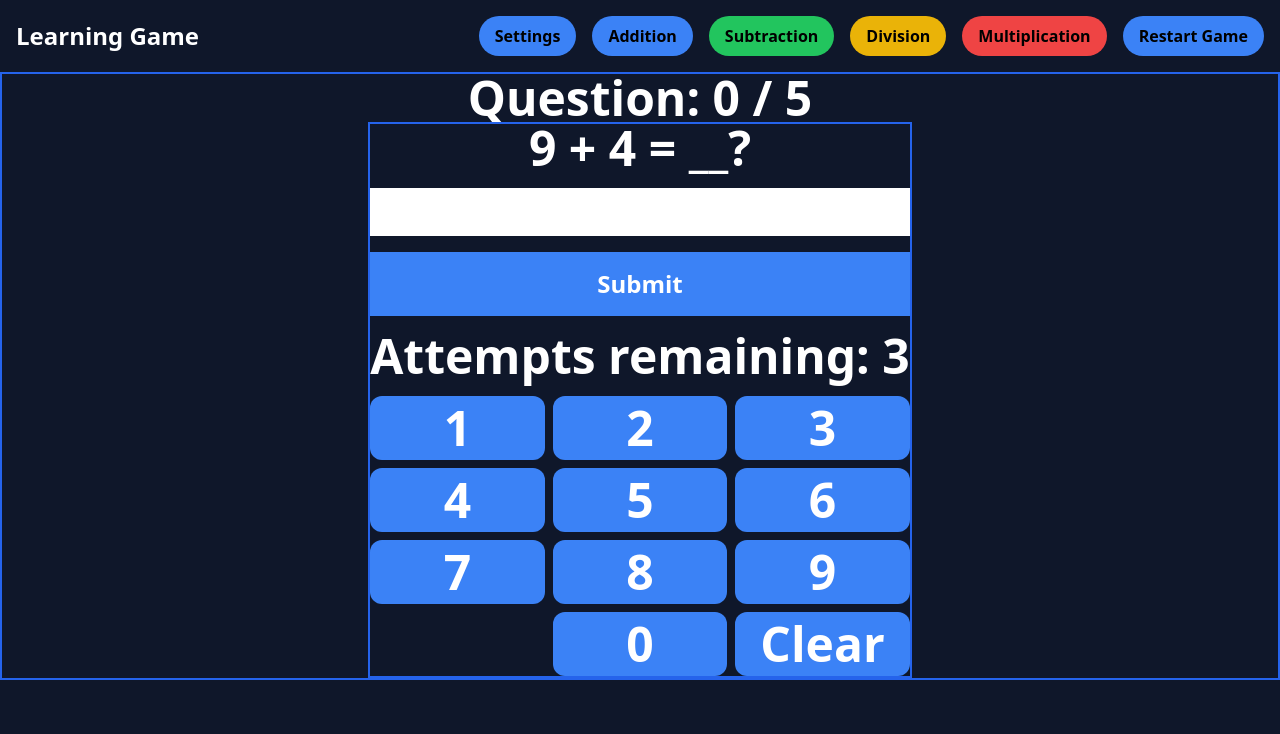
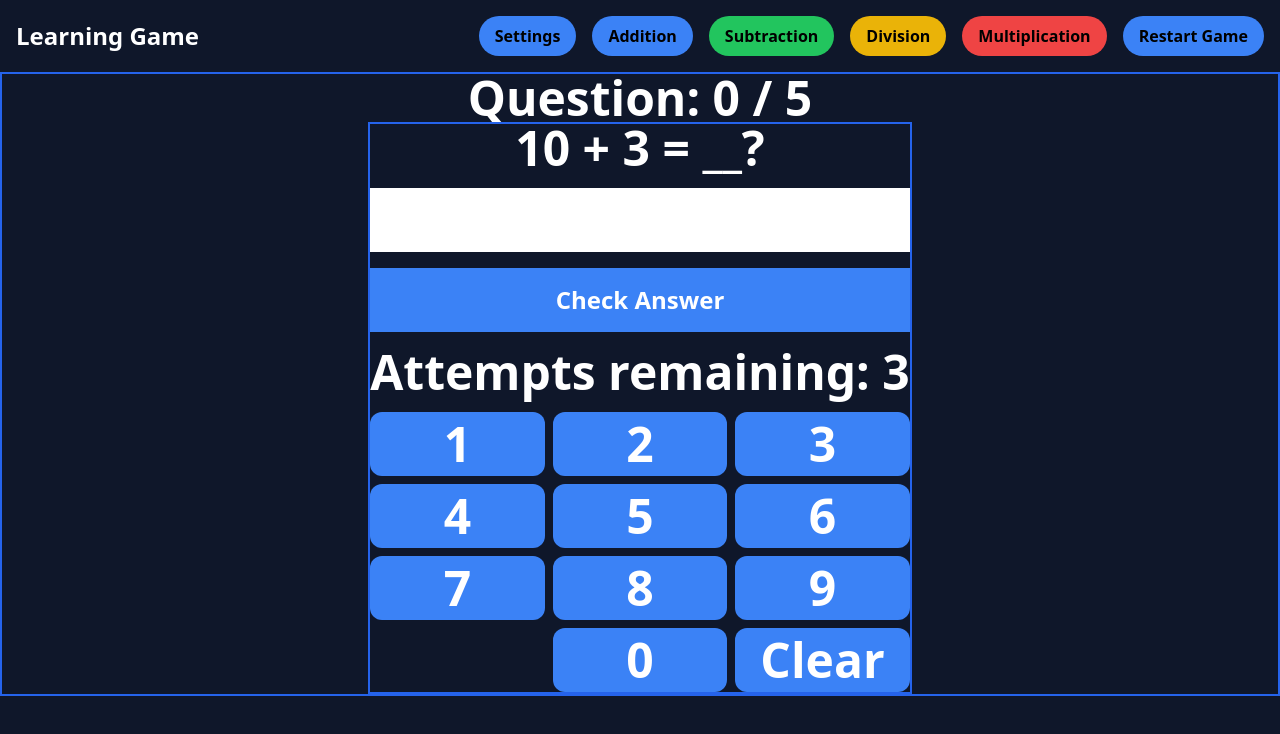
Before and after one commit to bartswierz/learning-game, a React (Vite) app: page / in a window 1280 px wide. Shown: the top 734 px of the page. Built offline with nearby package versions, Linux system fonts and the light colour scheme.

Commit message:
fixed answer check issue

```diff
--- a/src/App.tsx
+++ b/src/App.tsx
@@ -19,144 +19,27 @@ import Addition from "./components/ui/Addition";
 // TODO - Updating Settings isnt updating the game back to 0
 // TODO - Random numbers eventually end up being 1 and then stay at 1 for the rest of the game, could be rounding error
 // TODO - Game ends at an additional question (ex, 5 questions, game ends at 6)
+interface Settings {
+  numOneRange: { min: number; max: number };
+  numTwoRange: { min: number; max: number };
+  numOfAttempts: number;
+  numOfQuestions: number;
+}
+
 function App() {
-  // const [count, setCount] = useState(0);
-  // const [num1, setNum1] = useState(0);
-  // const [num2, setNum2] = useState(0);
-  // const [userAnswer, setUserAnswer] = useState<string | number>("");
-  // const [message, setMessage] = useState("");
-  // const [gameOver, setGameOver] = useState(false);
-  // const [correctAnswer, setCorrectAnswer] = useState(0);
-  // const [progress, setProgress] = useState<"Success" | "InProgress" | "Failed">(null);
-  // const [score, setScore] = useState(0);
-  // Custom settings for the game - These can be updated within the settings menu
-  // const [settings, setSettings] = useState({
-  //   numberOne: 10,
-  //   numberTwo: 10,
-  //   attempts: 3,
-  //   questions: 5,
-  // });
-
-  // Initialize the game when the component mounts - FIRST TIME ONLY
-  // useEffect(() => {
-  //   generateRandomNumbers(settings);
-  // }, []);
-
-  // TODO - pass in the number range from the settings menu
-  // Generate two random numbers between 1 and 10
-  // const generateRandomNumbers = (settings: Settings) => {
-  //   const { numberOne, numberTwo } = settings;
-  //   const newNum1 = Math.floor(Math.random() * numberOne) + 1;
-  //   const newNum2 = Math.floor(Math.random() * numberTwo) + 1;
-
-  //   console.log("newNum1", newNum1);
-  //   console.log("newNum2", newNum2);
-
-  //   setSettings({
-  //     ...settings,
-  //     numberOne: newNum1,
-  //     numberTwo: newNum2,
-  //   });
-  //   setCorrectAnswer(numberOne + numberTwo);
-  // };
-
-  // TODO - set this as a UTILS function - 3 params(numberOne, numberTwo, userAnswer)
-  // Check if the user's answer is correct
-  // const checkAnswer = () => {
-  //   const sum = settings.numberOne + settings.numberTwo;
-  //   const userGuess = parseInt(userAnswer, 10);
-
-  //   // CORRECT GUESS
-  //   if (userGuess === sum) {
-  //     console.log("CORRECT GUESS Sum = ", sum);
-  //     //TODO - update the score by +1 and generate new numbers
-  //     setScore((score) => score + 1);
-
-  //     //check if the user has answered all the questions
-  //     // setMessage("Correct! You win!");
-  //     // TODO - success should only be set if the user has answered all the questions(matches the limit of questions)
-  //     if (settings.questions === score) {
-  //       console.log(`User has answered all ${settings.questions} questions. Good Job!`);
-  //       setProgress("Success");
-  //     }
-  //     setGameOver(true);
-  //   } else {
-  //     // INCORRECT GUESS, DECREASE ATTEMPTS BY 1
-  //     setSettings({
-  //       ...settings,
-  //       attempts: settings.attempts - 1,
-  //     });
-  //     // setAttempts(attempts - 1);
-  //     // USER RAN OUT OF ATTEMPTS - GAME OVER
-  //     if (settings.attempts === 1) {
-  //       console.log("GAME OVER");
-  //       // setMessage(`Incorrect. \nThe correct answer is ${sum}. \nGame over.`);
-  //       setGameOver(true);
-  //       setProgress("Failed");
-  //     } else {
-  //       setMessage(`Incorrect. ${settings.attempts - 1} ${settings.attempts === 2 ? "attempt" : "attempts"} left.`);
-  //     }
-  //   }
-  // };
-
-  // Handle user input
-  // const handleChange = (e) => {
-  //   setUserAnswer(e.target.value);
-  // };
-
-  // const handleClick = (num: string) => {
-  //   setUserAnswer((userAnswer) => userAnswer + num);
-  // };
-
-  // // Resets Game
-  // const handleGameReset = () => {
-  //   setSettings({
-  //     ...settings,
-  //     attempts: 3,
-  //   });
-  //   setMessage("");
-  //   setGameOver(false);
-  //   generateRandomNumbers(settings);
-  //   setUserAnswer("");
-  // };
-
-  // TODO - User will click on a number range to select the range of numbers to use in the game (1-10, 1-20, ..., 1-100)
-  // const handleNumberRange = () => {};
-
-  // const gridListStyle =
-  //   "w-full bg-blue-500 text-white text-center px-4 py-2 rounded-xl hover:bg-blue-700 transition-color duration-300";
-
-  // const handleNumberLimit = (e) => {
-  //   // e.preventDefault();
-  //   // console.log(e);
-  // };
-
-  // User is able to set the number of attempts and number values they want to have in the game
-  // const handleSettings = (e) => {
-  //   e.preventDefault();
-  //   // console.log('e.target.elements["numberOne"]', e.target.elements["numberOne"].value);
-  //   // console.log('e.target.elements["numberTwo"]', e.target.elements["numberTwo"].value);
-  //   // console.log('e.target.elements["questions"]', e.target.elements["questions"].value);
-  //   // console.log('e.target.elements["attempts"]', e.target.elements["attempts"].value);
-  //   setSettings({
-  //     numberOne: e.target.elements["numberOne"].value,
-  //     numberTwo: e.target.elements["numberTwo"].value,
-  //     questions: e.target.elements["questions"].value,
-  //     attempts: e.target.elements["attempts"].value,
-  //   });
-
-  //   setGameOver(false);
-  //   generateRandomNumbers(settings);
-  //   // generateRandomNumbers(settings);
-  //   // TODO - refresh the game with the new settings
-  // };
+  const [settings, setSettings] = useState<Settings>({
+    numOneRange: { min: 1, max: 10 },
+    numTwoRange: { min: 1, max: 10 },
+    numOfAttempts: 3,
+    numOfQuestions: 5,
+  });
 
   return (
     <div className="bg-slate-900 text-white max-w-screen max-h-screen overflow-hiddenX overflow-y-hiddenX w-screenX h-screen">
       <Navbar />
 
       {/* MAIN CONTENT */}
-      <Addition />
+      <Addition settings={settings} />
     </div>
   );
 }
--- a/src/components/ui/Addition.tsx
+++ b/src/components/ui/Addition.tsx
@@ -1,32 +1,35 @@
 import { useState, useEffect } from "react";
 import { randomNumber, randomTwoNumbers, checkAnswer } from "@/utils";
 
-interface Settings {
-  numberOne: { min: number; max: number };
-  numberTwo: { min: number; max: number };
-  attempts: number;
-  questions: number;
+interface SettingsProps {
+  numOneRange: { min: number; max: number };
+  numTwoRange: { min: number; max: number };
+  numOfAttempts: number;
+  numOfQuestions: number;
 }
 
 // Addition Question Game
-const Addition = () => {
-  // Default values of the app
-  const [settings, setSettings] = useState<Settings>({
-    numberOne: { min: 1, max: 10 },
-    numberTwo: { min: 1, max: 10 },
-    attempts: 3,
-    questions: 5,
-  });
-  const [numberOne, setNumberOne] = useState(10);
-  const [numberTwo, setNumberTwo] = useState(10);
+const Addition = ({ settings }: SettingsProps) => {
+  const { numOneRange, numTwoRange, numOfAttempts, numOfQuestions } = settings;
+  const [attempts, setAttempts] = useState<number>(numOfAttempts);
+  const [numberOne, setNumberOne] = useState(0);
+  const [numberTwo, setNumberTwo] = useState(0);
+  const [correctAnswer, setCorrectAnswer] = useState<number>(numberOne + numberTwo);
+  // const [numberOne, setNumberOne] = useState(randomNumber(numOneRange.min, numOneRange.max));
+  // const [numberTwo, setNumberTwo] = useState(randomNumber(numTwoRange.min, numTwoRange.max));
   const [score, setScore] = useState(0);
   const [progress, setProgress] = useState<"Success" | "InProgress" | "Failed" | null>(null);
   const [gameOver, setGameOver] = useState(false);
-  const [userAnswer, setUserAnswer] = useState<string | number>("");
-  const [attempts, setAttempts] = useState(settings.attempts);
+  const [userAnswer, setUserAnswer] = useState<string>("");
 
-  const correctAnswer = checkAnswer(10, 10, userAnswer);
-  console.log("correct answer: ", correctAnswer);
+  useEffect(() => {
+    const { num1, num2 } = randomTwoNumbers(numOneRange, numTwoRange);
+    setNumberOne(num1);
+    setNumberTwo(num2);
+  }, []);
+  // useEffect(() => {}, [score]);
+  // const correctAnswer = checkAnswer(10, 10, userAnswer);
+  // console.log("correct answer: ", correctAnswer);
   // TODO - update settings, may not need to keep track of number 1 and 2 inside settings, instead replace this with the user's selected number range high and low for each value
   // const [settings, setSettings] = useState({
   //   numberOne: 10,
@@ -35,25 +38,21 @@ const Addition = () => {
   //   questions: 5,
   // });
 
+  // TODO - if gameOver is true, then we know the user has answered the question OR ran out of attempts,
   // Generates two random numbers upon app start
-  useEffect(() => {
-    const { num1, num2 } = randomTwoNumbers(settings.numberOne, settings.numberTwo);
-    // generateRandomNumbers(settings);
-    console.log("useEffect numbers: ", num1, num2);
-    // setSettings({
-    //   ...settings,
-    //   numberOne: num1,
-    //   numberTwo: num2,
-    // });
-    setNumberOne(num1);
-    setNumberTwo(num2);
-  }, []);
-
-  // FOR TESTING PURPOSES
-  useEffect(() => {
-    console.log("settings.numberOne", settings.numberOne);
-    console.log("settings.numberTwo", settings.numberTwo);
-  }, [settings]);
+  // useEffect(() => {
+  //   const { num1, num2 } = randomTwoNumbers(settings.numberOne, settings.numberTwo);
+  //   // generateRandomNumbers(settings);
+  //   console.log("useEffect numbers: ", num1, num2);
+  //   // setSettings({
+  //   //   ...settings,
+  //   //   numberOne: num1,
+  //   //   numberTwo: num2,
+  //   // });
+  //   setNumberOne(num1);
+  //   setNumberTwo(num2);
+  // // }, [score]);
+  // }, []);
 
   const gridListStyle =
     "w-full bg-blue-500 text-white text-center px-4 py-2 rounded-xl hover:bg-blue-700 transition-color duration-300";
@@ -73,6 +72,8 @@ const Addition = () => {
   */
   const handleSubmit = (e) => {
     e.preventDefault();
+    console.log("handleSubmit - userAnswer: ", userAnswer);
+    console.log("numberOne + numberTwo: ", numberOne + numberTwo);
     const isCorrect = checkAnswer(numberOne, numberTwo, userAnswer);
 
     // IF correct, score + 1, new question
@@ -81,17 +82,18 @@ const Addition = () => {
       // const { num1, num2 } = randomTwoNumbers(1, 10); // TODO - update max value to be the user's selected number range
       const { num1, num2 } = randomTwoNumbers(settings.numberOne, settings.numberTwo); // TODO - update max value to be the user's selected number range
       console.log("inside handle submit - random numbers => num1, num2: ", num1, num2);
-      // setSettings({
-      //   ...settings,
-      //   numberOne: num1,
-      //   numberTwo: num2,
-      // });
       // TODO - generate new random numbers
       setNumberOne(num1);
       setNumberTwo(num2);
+      setUserAnswer(""); // Resets value to empty string
+      // User reached the last question
+      if (score === numOfQuestions - 1) setGameOver(true);
     } else {
       // Not correct, Decrease Attempts by 1
       setAttempts((prev) => prev - 1);
+      if (attempts === 0) {
+        setGameOver(true);
+      }
     }
   };
 
@@ -100,7 +102,7 @@ const Addition = () => {
       <div>
         {/* <span>Score: {score}</span> */}
         <span>
-          Question: {score} / {settings.questions}
+          Question: {score} / {numOfQuestions}
         </span>
       </div>
       {/* GAME IS COMPLETED - Game ends either the user reaches all questions OR runs out of attempts */}
@@ -140,10 +142,12 @@ const Addition = () => {
           <p>
             {numberOne} + {numberTwo} = __?
           </p>
-          <input type="number" value={userAnswer} className="text-black px-4 py-2 text-2xl" />
+          {/* <input type="number" value={userAnswer} className="text-black px-4 py-2 text-2xl" /> */}
+          {/* <input type="number" value={userAnswer} className="text-black px-4 py-2 text-2xl" /> */}
+          <div className="bg-white text-black w-full h-16">{userAnswer}</div>
           {/* <input type="number" value={userAnswer} onChange={handleChange} className="text-black px-4 py-2 text-2xl" /> */}
           <button onClick={handleSubmit} className="bg-blue-500 text-2xl px-2 py-4">
-            Submit
+            Check Answer
           </button>
           <p>Attempts remaining: {attempts}</p>
           {/* Number Grid */}
--- a/src/utils/index.ts
+++ b/src/utils/index.ts
@@ -3,7 +3,8 @@ export const randomNumber = (min: number, max: number): number => {
   const number = Math.floor(Math.random() * (max - min + 1) + min);
   console.log("Random Number is: ", number);
 
-  return Math.floor(Math.random() * (max - min + 1) + min);
+  // return Math.floor(Math.random() * (max - min + 1) + min);
+  return number;
 };
 
 // interface RandomTwoNumbers {
@@ -33,10 +34,10 @@ export const randomTwoNumbers = (numberOne: NumberMinMax, numberTwo: NumberMinMa
 
 // TODO - pass in number 1, number 2, and userAnswer
 // May have issues with string and number value type comparison
-export const checkAnswer = (num1: number, num2: number, userAnswer: string | number): boolean => {
+export const checkAnswer = (num1: number, num2: number, userAnswer: string): boolean => {
   const correctAnswer = num1 + num2;
   console.log("Correct Answer is: ", correctAnswer);
   console.log("User Answer is: ", userAnswer);
 
-  return userAnswer === correctAnswer;
+  return Number(userAnswer) === correctAnswer;
 };
```
